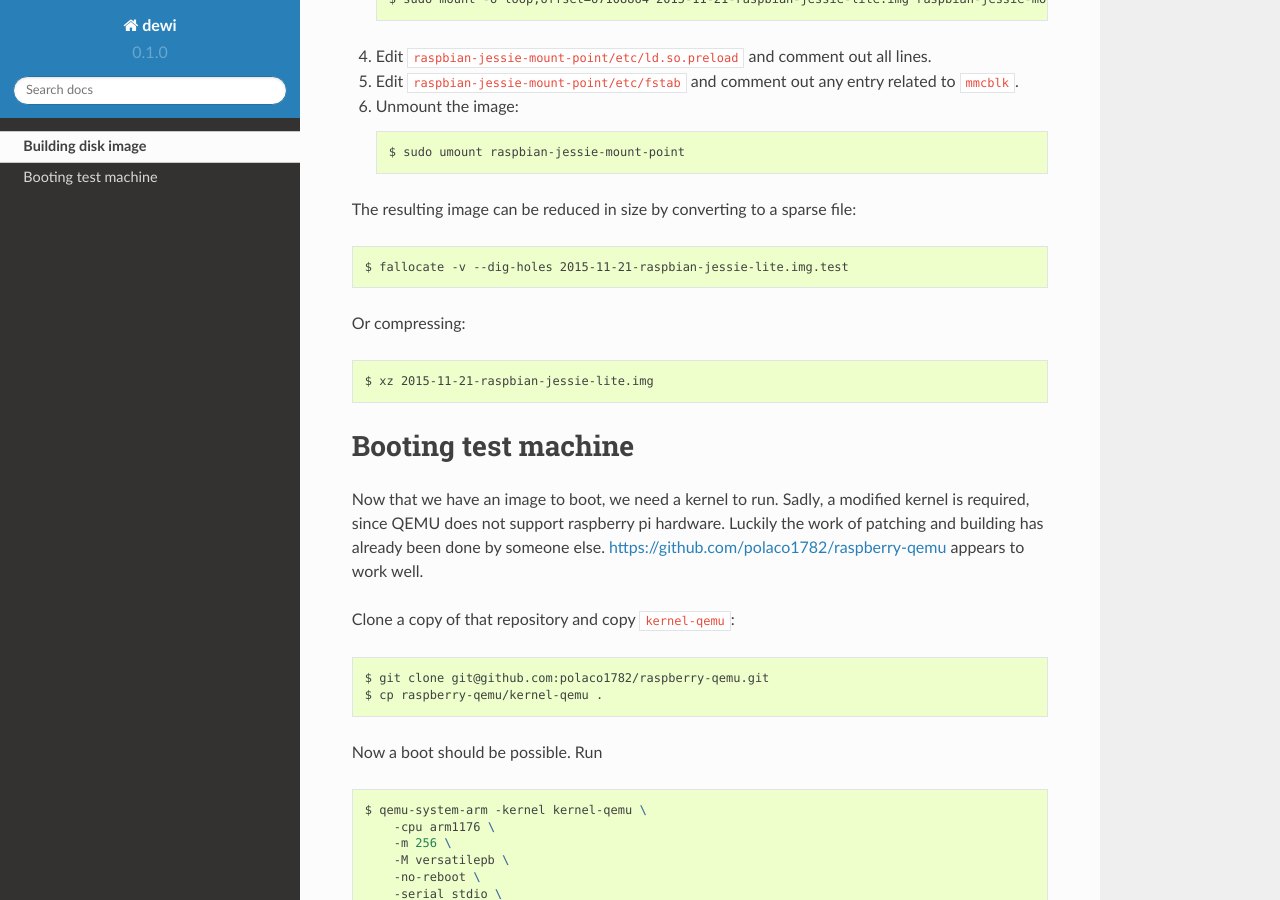
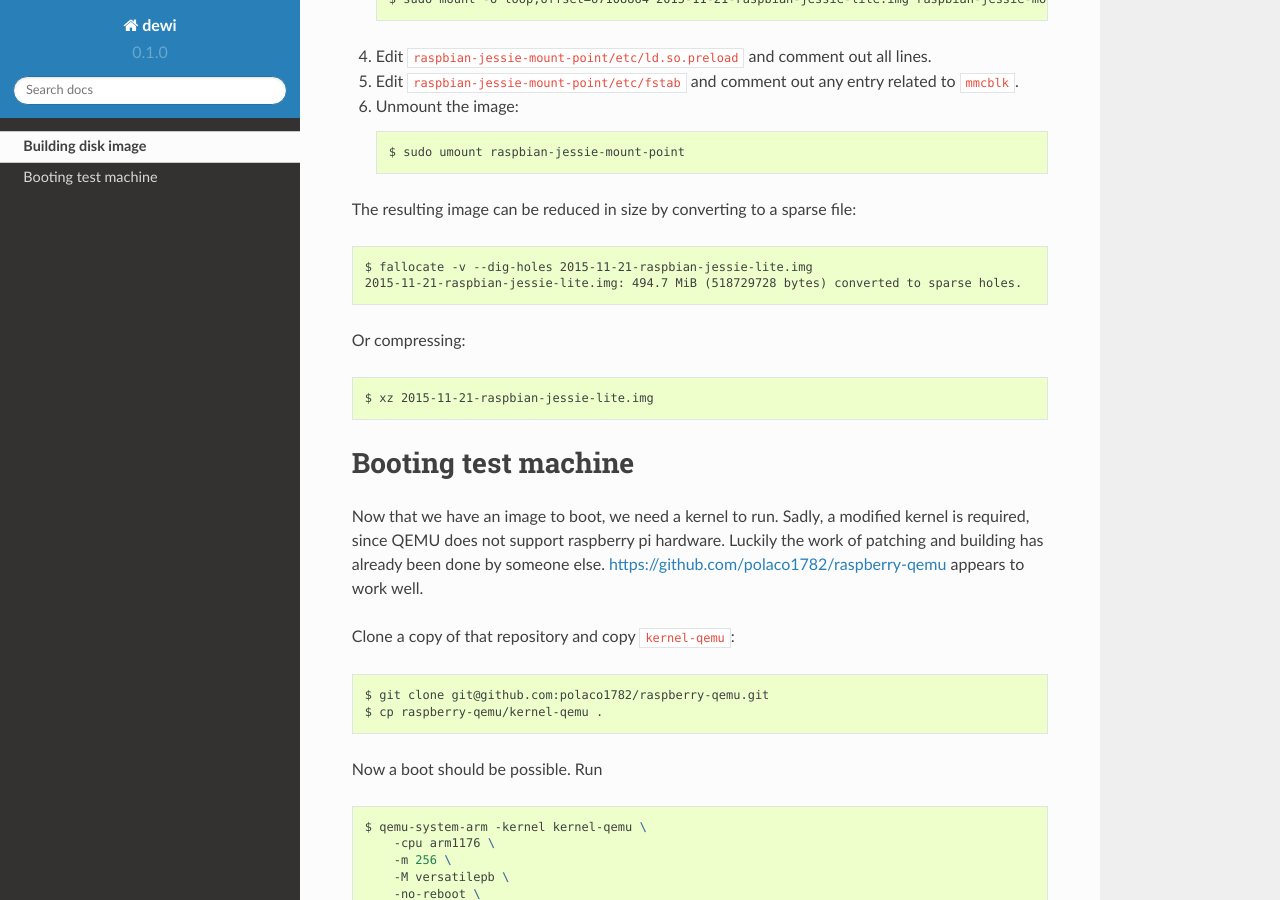
Before and after one commit to abersailbot/dewi, a Sphinx documentation site: the page built from docs/testing.rst, in a window 1280 px wide and 900 px high, scrolled down 1150 px. Built offline with Sphinx 7.4.7 and the Read the Docs theme 2.0.0, drawn with Linux system fonts in a browser that asks for light colours.

Commit message:
Add output of fallocate

```diff
--- a/docs/testing.rst
+++ b/docs/testing.rst
@@ -60,7 +60,8 @@ the future, this could be automated.
 
 The resulting image can be reduced in size by converting to a sparse file::
 
-    $ fallocate -v --dig-holes 2015-11-21-raspbian-jessie-lite.img.test
+    $ fallocate -v --dig-holes 2015-11-21-raspbian-jessie-lite.img
+    2015-11-21-raspbian-jessie-lite.img: 494.7 MiB (518729728 bytes) converted to sparse holes.
 
 Or compressing::
 
```
